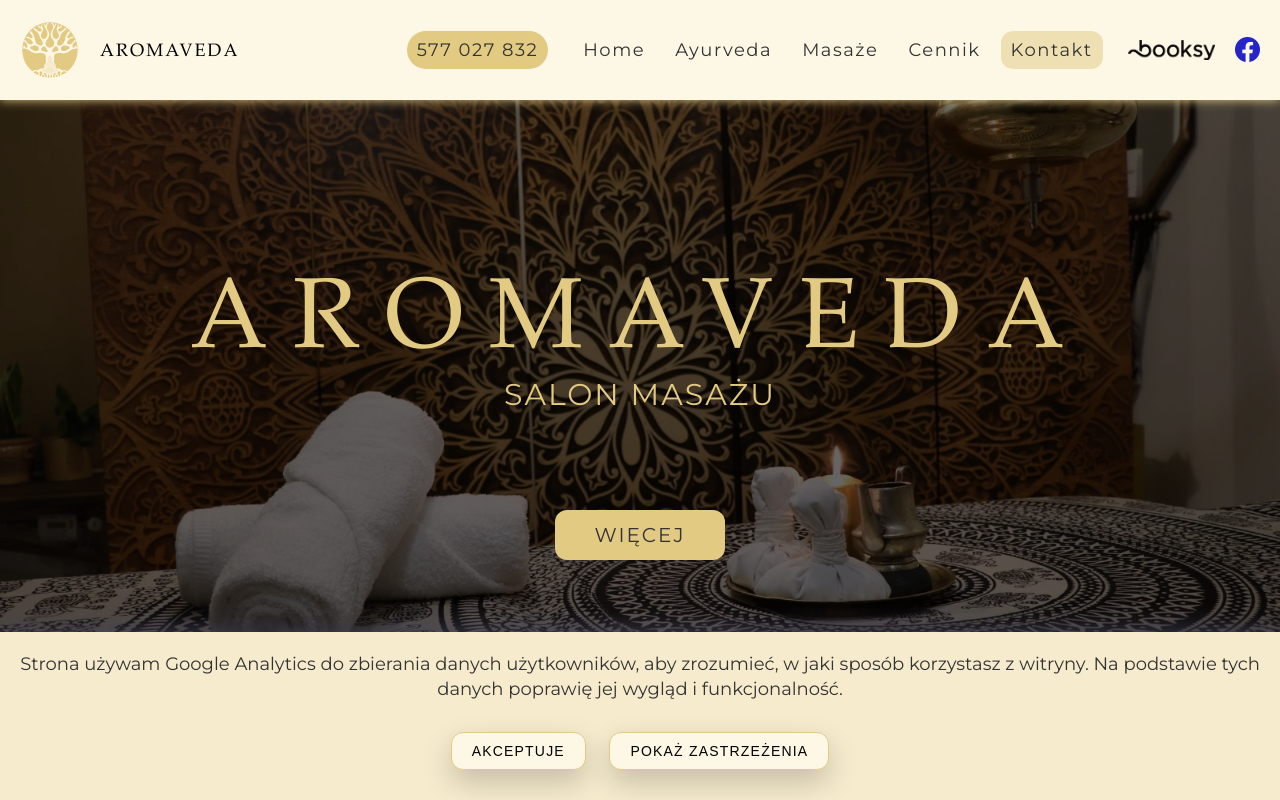
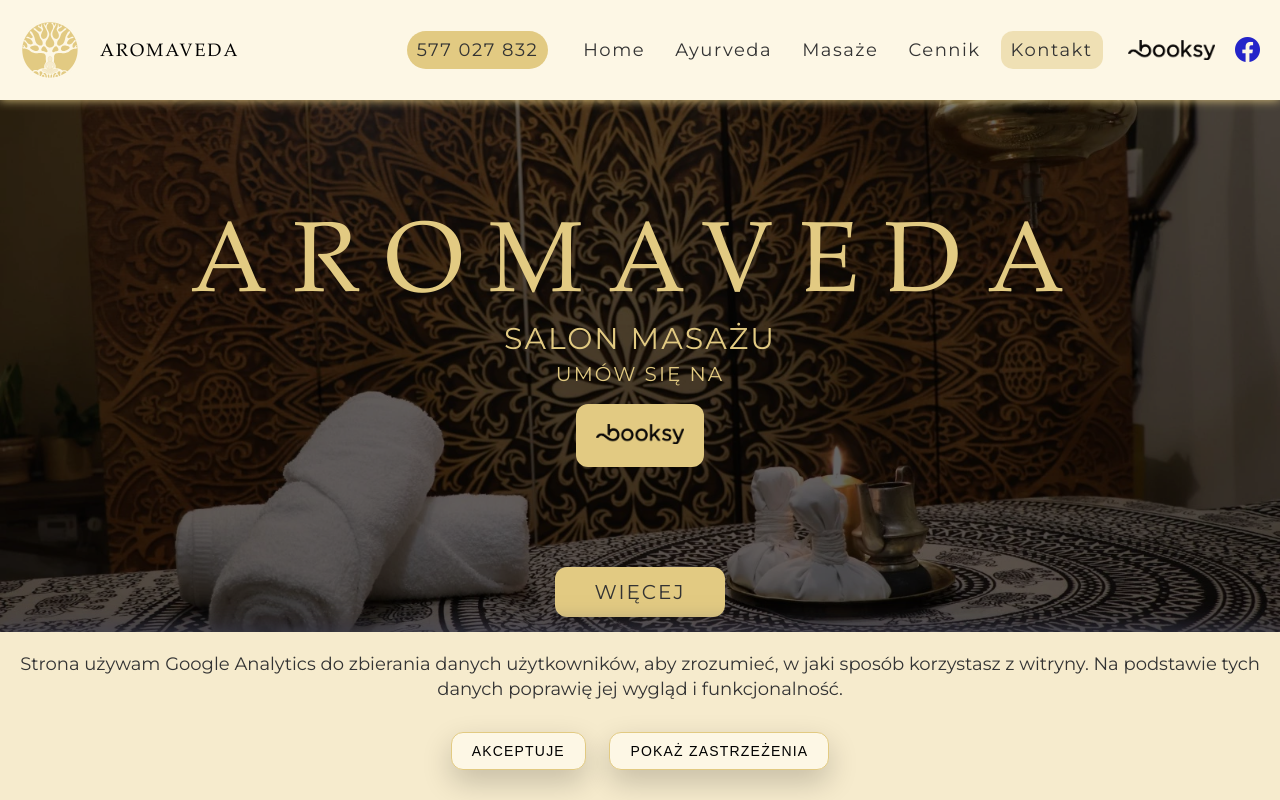
Before and after one commit to vatras-KJ/Aromaveda, a website: page index.html in a window 1280 px wide. Shown: the top 800 px of the page. Drawn offline with nearby package versions, Linux system fonts and the light colour scheme.

Commit message:
booksy again more

```diff
--- a/index.html
+++ b/index.html
@@ -73,12 +73,13 @@
     <header id="home" class="header palatino">
     <h1 class="header--title">aromaveda</h1>
     <p class="header--text">salon masażu</p>
-<!-- <p class="header--text-2">Ajurweda swoim całościowym podejściem do człowieka i świata w prostych
-    zasadach przekazuje nam wiedzę o tym jak dbać o siebie, co jeść, jak ćwiczyć
-    ciało i ducha oraz na co zwracać uwagę aby nie chorować.
-    Daje wskazówki skąd czerpać energię, radość do długiego i zdrowego życia.
-    Zwraca uwagę na takie elementy jak: praca, sen, relaks, jedzenie, stan
-    emocjonalny, jak postępujemy na co dzień.</p> -->
+    <p class="header--text second--text">umów się na</p>
+    <div class="booksy--box">
+        <a class="booksy"
+            href="https://booksy.com/pl-pl/275161_masaz-aromaveda-boguslaw-kulka_masaz_11115_stalowa-wola#ba_s=seo"
+            target="_blank" rel="noopener"><img src="./dist/img/Booksy_logo_black.png" alt="logo booksy">
+        </a>
+    </div>
     <a class="header--btn" href="#ayurveda">więcej</a>
 </header>
     <main class="main">
@@ -133,15 +134,15 @@
     <div class="wrapper">
         <div class="information__box">
             <p class="information__box--title palatino">pamiętaj</p>
-            <p class="information__box--text">Przed masażem możesz zapoznać się z przeciwwskazaniami do masażu, lub pobrać i wypełnić ankiete.<br>Natępnie przynieść ją na wizytę.</p>
+            <p class="information__box--text">Przed masażem możesz zapoznać się z przeciwwskazaniami do masażu, lub
+                pobrać i wypełnić ankiete.<br>Natępnie przynieść ją na wizytę.</p>
             <a class="downloand--file"
                 href="./download/ANKIETA DLA OSOBY ZGŁASZAJĄCEJ SIĘ NA MASAŻ RELAKSACYJNY.docx">Pobierz ankiete</a>
-
-                <div style="display: flex; margin-top: 2rem;">
-                    <p style="font-size: 2.2rem; margin-right: 1rem;">Umów się na </p>
+            <div class="booksy--box">
+                <p>Umów się na </p>
                 <a class="booksy"
                     href="https://booksy.com/pl-pl/275161_masaz-aromaveda-boguslaw-kulka_masaz_11115_stalowa-wola#ba_s=seo"
-                    target="_blank" rel="noopener"><img src="./dist/img/Booksy_logo_black.png" alt="logo booksy" style="height: 2rem;">
+                    target="_blank" rel="noopener"><img src="./dist/img/Booksy_logo_black.png" alt="logo booksy">
                 </a>
             </div>
         </div>
@@ -206,15 +207,15 @@
     <div class="wrapper">
         <div class="information__box">
             <p class="information__box--title palatino">pamiętaj</p>
-            <p class="information__box--text">Przed masażem możesz zapoznać się z przeciwwskazaniami do masażu, lub pobrać i wypełnić ankiete.<br>Natępnie przynieść ją na wizytę.</p>
+            <p class="information__box--text">Przed masażem możesz zapoznać się z przeciwwskazaniami do masażu, lub
+                pobrać i wypełnić ankiete.<br>Natępnie przynieść ją na wizytę.</p>
             <a class="downloand--file"
                 href="./download/ANKIETA DLA OSOBY ZGŁASZAJĄCEJ SIĘ NA MASAŻ RELAKSACYJNY.docx">Pobierz ankiete</a>
-
-                <div style="display: flex; margin-top: 2rem;">
-                    <p style="font-size: 2.2rem; margin-right: 1rem;">Umów się na </p>
+            <div class="booksy--box">
+                <p>Umów się na </p>
                 <a class="booksy"
                     href="https://booksy.com/pl-pl/275161_masaz-aromaveda-boguslaw-kulka_masaz_11115_stalowa-wola#ba_s=seo"
-                    target="_blank" rel="noopener"><img src="./dist/img/Booksy_logo_black.png" alt="logo booksy" style="height: 2rem;">
+                    target="_blank" rel="noopener"><img src="./dist/img/Booksy_logo_black.png" alt="logo booksy">
                 </a>
             </div>
         </div>
--- a/src/sass/main.scss
+++ b/src/sass/main.scss
@@ -147,17 +147,11 @@
 		color: $firstcolor;
 		text-transform: uppercase;
 		z-index: 1;
+	}
 
-		// &-2 {
-		// 	width: 80%;
-		// 	padding: 2rem;
-		// 	letter-spacing: 3px;
-		// 	font-size: 1.8rem;
-		// 	color: $firstcolor;
-		// 	z-index: 1;
-		// 	line-height: 35px;
-		// 	font-weight: bold;
-		// }
+	& .second--text {
+		padding-top: 1rem;
+		font-size: 2rem;
 	}
 
 	&--btn {
@@ -179,6 +173,21 @@
 
 		&:hover {
 			background-color: hsla(45, 62%, 70%, 0.5);
+		}
+	}
+
+	.booksy--box {
+		.booksy {
+			background-color: $firstcolor;
+			padding: 2rem;
+			border-radius: 12px;
+			transition: background-color 0.3s;
+			cursor: pointer;
+			z-index: 1;
+
+			&:hover {
+				background-color: hsla(45, 62%, 70%, 0.5);
+			}
 		}
 	}
 }
@@ -219,10 +228,9 @@
 }
 
 .description {
-
 	&-grid {
 		display: grid;
-			grid-template-columns: 1fr ;
+		grid-template-columns: 1fr;
 		// grid-template-rows: 1fr 1fr 1fr 1fr 1fr;
 		gap: 40px 0;
 		grid-auto-flow: row;
@@ -253,7 +261,6 @@
 }
 
 .ayurveda {
-
 	&-title {
 		padding: 2rem 0 4rem 0;
 		text-transform: uppercase;
@@ -568,7 +575,7 @@
 		.aplications {
 			display: flex;
 			margin: 2rem;
-			padding: .5rem;
+			padding: 0.5rem;
 			justify-content: center;
 			order: 4;
 
@@ -578,7 +585,8 @@
 				}
 			}
 
-			.facebook, .instagram {
+			.facebook,
+			.instagram {
 				& i {
 					font-size: 3rem;
 				}
--- a/src/sass/settings/_components.scss
+++ b/src/sass/settings/_components.scss
@@ -11,7 +11,6 @@ $darkcolor: #333;
 	font-weight: 400;
 	font-style: normal;
 	font-display: swap;
-
 }
 
 html {
@@ -31,7 +30,8 @@ html {
 	background-color: $lightFirstColor;
 }
 
-p, a {
+p,
+a {
 	font-family: 'Montserrat', sans-serif;
 	font-size: 1.8rem;
 }
@@ -67,6 +67,22 @@ p, a {
 	}
 }
 
+.booksy--box {
+	display: flex;
+	margin-top: 2rem;
+
+	& p {
+		font-size: 2.2rem;
+		margin-right: 1rem;
+	}
+
+	& .booksy {
+		& img {
+			height: 2rem;
+		}
+	}
+}
+
 .downloand--file {
 	padding: 1rem 2rem;
 	text-align: center;
@@ -74,7 +90,7 @@ p, a {
 	background-color: $firstcolor;
 	border: 1px solid $firstcolor;
 	border-radius: 12px;
-    transition: background-color .3s;
+	transition: background-color 0.3s;
 
 	&:hover {
 		background-color: $lightFirstColor;
```
Also changed, not shown: dist/css/main.min.css, 2 other files. Lines whose indentation alone changed are shown as unchanged.
